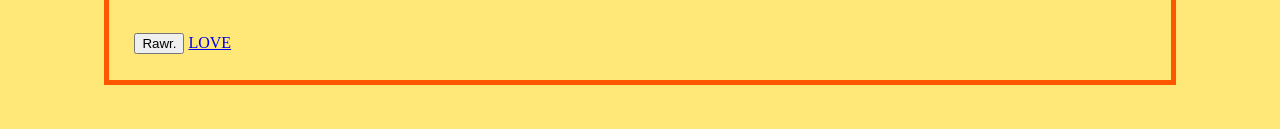
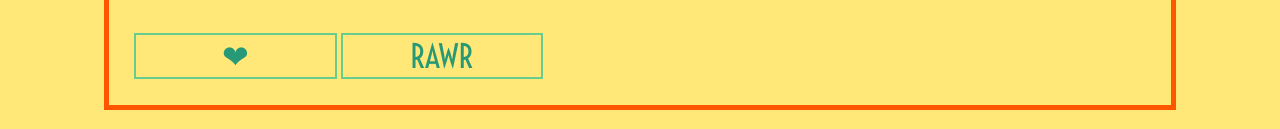
Before and after one commit to girlcodeakl/2016-term1, a website: page public/post.html in a window 1280 px wide. Shown: the part 648-777 px from the top of the page. Drawn offline with nearby package versions, Linux system fonts and the light colour scheme.

Commit message:
Not actually ghost text
Forgot to make new branch. Buttons look half decent now

```diff
--- a/public/css/style.css
+++ b/public/css/style.css
@@ -76,6 +76,16 @@ a:hover{
 .time{
    color: #67CC8E;     /*GREEN*/
  }
+.postbuttons{
+  background-color: #FFE877;   /*YELLOW*/
+  color:#289976;   /*TEAL*/
+  border-color: #67CC8E;               /*GREEN*/
+  border-style: solid;
+  font-family: 'Voltaire', sans-serif;
+  width:20%;
+  font-size: 2em;
+}
+
 
  .container {
    display: flex;
--- a/public/post.html
+++ b/public/post.html
@@ -33,8 +33,8 @@ http://cute-dinosaur-clipart.clipartonline.net/_/rsrc/1358502686985/home/cartoon
     </div>
     <br>
       <br>
-    <input type="submit" value="Rawr.">
-    <a href="#" class="generateButton">LOVE</a>
+      <button class="generateButton postbuttons">&#10084;</button>
+      <button type="submit" class="postbuttons">RAWR</button>
     </form>
   </div>
   <div class="note">
```
